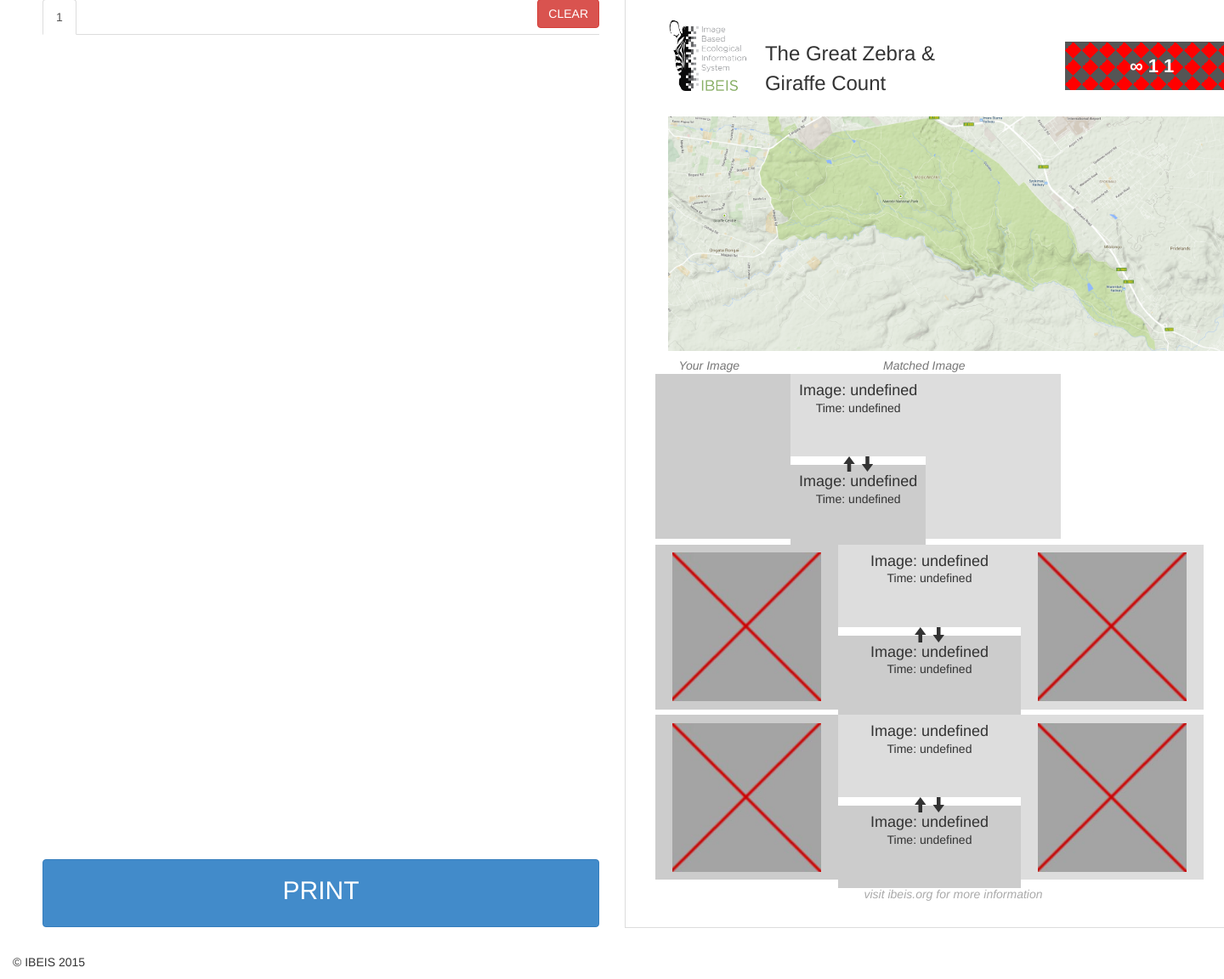
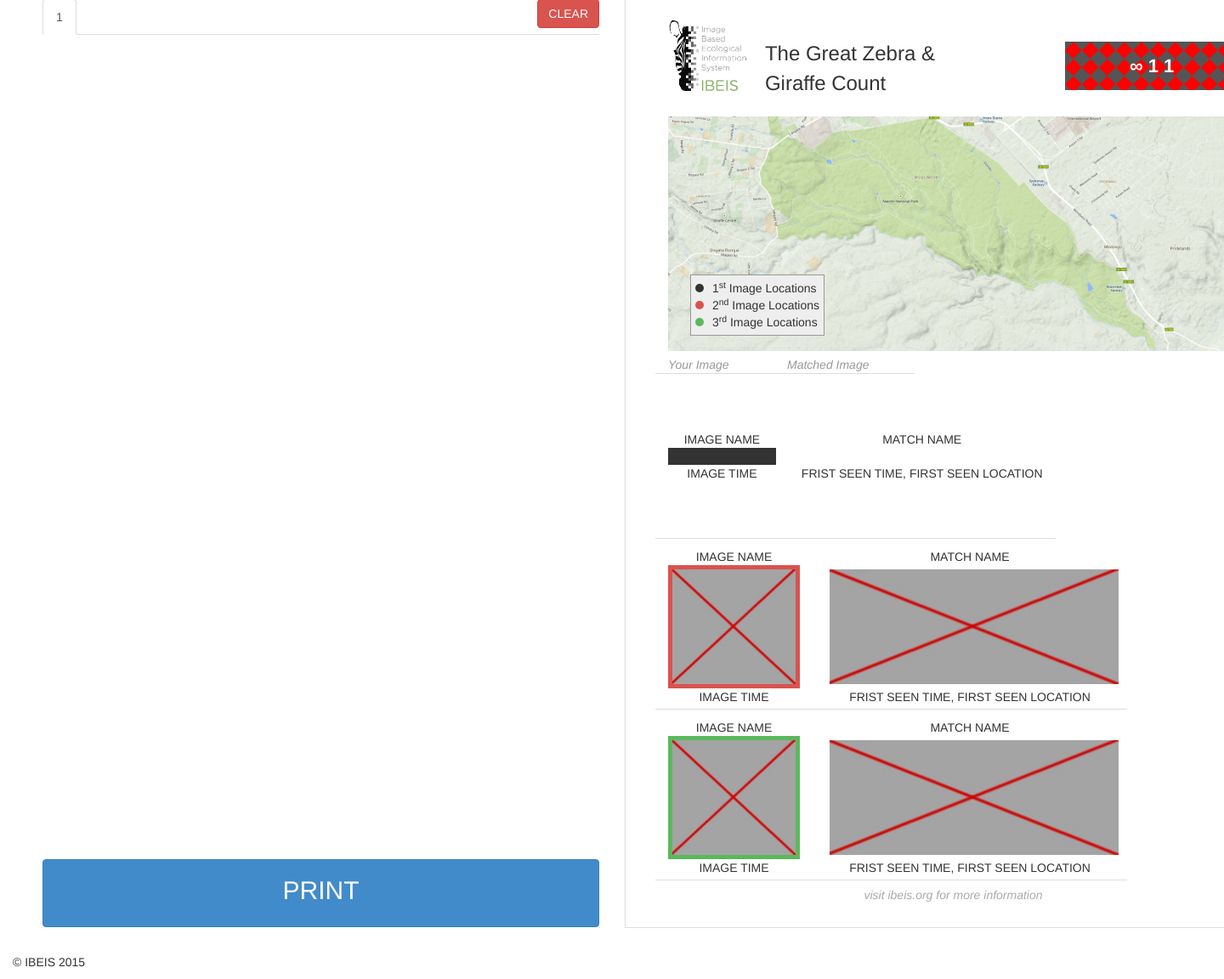
Before and after one commit to bluemellophone/gzc-server, a Flask app: page /review/1/1?override in a window 1440 px wide; the page is wider, and only the part inside the window is pictured. Shown: the part 71-1223 px from the top of that part at 85% size. Run offline with Flask 2, Linux system fonts and the light colour scheme; parts of the project's set-up code (start-up, migrations or seed data) failed here and were passed over; some libraries are stand-ins or nearby versions.

Commit message:
review updates

```diff
--- a/static/css/style.css
+++ b/static/css/style.css
@@ -122,6 +122,7 @@
 .candidate
 {
   display: table;
+  border-bottom: 1px #ddd solid;
 }
 
 .candidate-image-original, .candidate-image-match
@@ -134,15 +135,51 @@
 
 .candidate-image-original img, .candidate-image-match img
 {
-  max-width: 100%;
+  width: 100%;
   height: auto;
-  max-height: 175px;
+  max-height: 135px;
   margin: 5px;
   /*
   -moz-box-shadow: 1px 1px 8px gray;
   -webkit-box-shadow: 1px 1px 8px gray;
   box-shadow: 1px 1px 8px gray;
   */
+}
+
+.candidate-image-original .candidate-image-original-container
+{
+  width: 100%;
+  height: auto;
+  max-height: 145px;
+  margin: 5px;
+}
+
+.candidate-image-original .candidate-black, .candidate-image-original .candidate-red, .candidate-image-original .candidate-green
+{
+  padding-right: 10px;
+}
+
+.candidate-black
+{
+  /*background-color: #000000;*/
+  background-color: #333333;
+}
+
+.candidate-red
+{
+  /*background-color: #bb0000;*/
+  background-color: #D9534F;
+}
+
+.candidate-green
+{
+  /*background-color: #006600;*/
+  background-color: #5CB85C;
+}
+
+.candidate-image-original p, .candidate-image-match p
+{
+  margin: 0px;
 }
 
 .candidate-information
@@ -170,12 +207,12 @@
 
 .candidate-information-top, .candidate-image-match
 {
-  background-color: #DDD !important;
+  /*background-color: #DDD !important;*/
 }
 
 .candidate-information-bottom, .candidate-image-original
 {
-  background-color: #CCC !important;
+  /*background-color: #CCC !important;*/
 }
 /* END VERSION 2 */
 
@@ -199,6 +236,26 @@
   height: 100%;
   margin: 0;
   padding: 0;
+}
+
+#map-legend
+{
+  padding: 5px;
+  background-color: #eee;
+  border: 1px #999 solid;
+  position: absolute;
+  z-index: 9999;
+  top: 324px;
+  left: 92px;
+}
+
+#map-legend div
+{
+  height: 10px;
+  width: 10px;
+  border-radius: 10px;
+  display: inline-block;
+  margin-right: 6px;
 }
 
 .checkered  {
--- a/templates/review.html
+++ b/templates/review.html
@@ -94,7 +94,7 @@
                         }
 
                         $("#candidate-image-original-" + i + " img").attr('src', $("#analysis-image-original-" + candidate + " img").attr('src') );
-                        $("#candidate-image-match-" + i + " img").attr('src', $("#analysis-image-match-" + candidate + " img").attr('src') );
+                        $("#candidate-image-match-" + i + " img").attr('src', $("#analysis-image-correspondences-" + candidate + " img").attr('src') );
                     }
                     else
                     {
@@ -197,7 +197,7 @@
                         <div role="tabpanel" class="tab-pane" id="person-{{ letter }}">
                     {% endif %}
                         <div class="analysis-container">
-                            {% for (i, conf, correspondences, original, match, metadata) in analysis_dict[letter] %}
+                            {% for (i, conf, correspondences, original, match, metadata) in analysis_dict[letter][:5] %}
                                 <div class="row analysis" id="analysis-{{ letter }}-{{ i }}" analysis="{{ letter }}-{{ i }}" {{ metadata }}>
                                     <div class="col-xs-10 col-sm-10 col-md-10 analysis-image-correspondences" id="analysis-image-correspondences-{{ letter }}-{{ i }}">
                                         <img src="{{ correspondences }}" />
@@ -275,38 +275,57 @@
                                     <div style="height: 100%; width: 100%; overflow: hidden;">
                                         <object id="gps-map-canvas" type="text/html" data="{{ url_for('map') }}?offset=-110&car_str={{ car_str }}" style="width: 100%; overflow: hidden;"></object>
                                     </div>
+                                    <div id="map-legend">
+                                        <div class="candidate-black"></div> 1<sup>st</sup> Image Locations
+                                        <br/>
+                                        <div class="candidate-red"></div> 2<sup>nd</sup> Image Locations
+                                        <br/>
+                                        <div class="candidate-green"></div> 3<sup>rd</sup> Image Locations
+                                        <br/>
+                                    </div>
                                 </div>
 
                                 <div class="row candidate" style="height:2%; margin-top:1%;">
-                                    <div class="col-xs-4 col-sm-4 col-md-4 candidate-image-original" id="candidate-image-original-{{ i }}" style="color: #777 !important; font-style: italic; background-color: transparent !important; border: none !important;">
+                                    <div class="col-xs-4 col-sm-4 col-md-4 candidate-image-original" id="candidate-image-original-{{ i }}" style="color: #999 !important; font-style: italic; background-color: transparent !important; border: none !important;">
                                         Your Image
                                     </div>
-                                    <div class="col-xs-4 col-sm-4 col-md-4 candidate-information" id="candidate-information-{{ i }}">
-                                    </div>
-                                    <div class="col-xs-4 col-sm-4 col-md-4 candidate-image-match" id="candidate-image-match-{{ i }}" style="color: #777 !important; font-style: italic; background-color: transparent !important; border: none !important;">
+                                    <div class="col-xs-8 col-sm-8 col-md-8 candidate-image-match" id="candidate-image-match-{{ i }}" style="color: #999 !important; font-style: italic; background-color: transparent !important; border: none !important;">
                                         Matched Image
                                     </div>
                                 </div>
 
-                                {% for i in range(3) %}
-                                    <div class="row candidate" style="height:19%; margin-bottom:1%">
+                                {% for (i, color) in [(0, 'black'), (1, 'red'), (2, 'green')] %}
+                                    <div class="row candidate" id="candidate-match-{{ i }}" style="height:19%; margin-bottom:1%">
                                         <div class="col-xs-4 col-sm-4 col-md-4 candidate-image-original" id="candidate-image-original-{{ i }}">
+                                            <p>IMAGE NAME</p>
+                                            <div class="candidate-{{ color }}">
+                                                <img src="" />
+                                            </div>
+                                            <p>IMAGE TIME</p>
+                                        </div>
+                                        <div class="col-xs-8 col-sm-8 col-md-8 candidate-image-match" id="candidate-image-match-{{ i }}">
+                                            <p>MATCH NAME</p>
                                             <img src="" />
-                                        </div>
-                                        <div class="col-xs-4 col-sm-4 col-md-4 candidate-information" id="candidate-information-{{ i }}">
-                                            <div class="candidate-information-top">
-                                            </div>
-                                            <div style="position: absolute; display: table-cell; text-align: center; width: 100%; font-size: 18px;">
-                                                <span class="glyphicon glyphicon-arrow-up" aria-hidden="true" style="top: -10px;"></span>
-                                                <span class="glyphicon glyphicon-arrow-down" aria-hidden="true" style="top: -10px;"></span>
-                                            </div>
-                                            <div class="candidate-information-bottom">
-                                            </div>
-                                        </div>
-                                        <div class="col-xs-4 col-sm-4 col-md-4 candidate-image-match" id="candidate-image-match-{{ i }}">
-                                            <img src=""/>
+                                            <p>FRIST SEEN TIME, FIRST SEEN LOCATION</p>
                                         </div>
                                     </div>
+
+                                    <!-- <div class="row candidate" id="candidate-new-{{ i }}" style="height:19%; margin-bottom:1%">
+                                        <div class="col-xs-4 col-sm-4 col-md-4 candidate-image-original" id="candidate-image-original-{{ i }}">
+                                            <p>IMAGE NAME</p>
+                                            <div class="candidate-{{ color }}">
+                                                <img src="" />
+                                            </div>
+                                            <p>IMAGE TIME</p>
+                                        </div>
+                                        <div class="col-xs-8 col-sm-8 col-md-8 candidate-image-match" id="candidate-image-match-{{ i }}">
+                                            <h2 style="margin-top: 10px; color: #428BCA !important;">Congratulations!</h2>
+                                            <p>You found a new animal!  This animal has been seen first <b>by you</b>.</p>
+                                            <h4 style="text-align: left; margin-bottom: 0px; padding-left: 17px;">First Seen On: FIRST SEEN TIME </h4>
+                                            <h4 style="text-align: left; margin-top: 0px; padding-left: 17px;">First Seen At: LAT, LON</h4>
+                                            <i><h3 style="margin-top: 0px; color: #999;">Asante sana and come ujibambe!</h3></i>
+                                        </div>
+                                    </div> -->
                                 {% endfor %}
 
                                 <div class="row" style="height:1%; text-align: center; color: #aaa !important; font-style: italic;">
```
